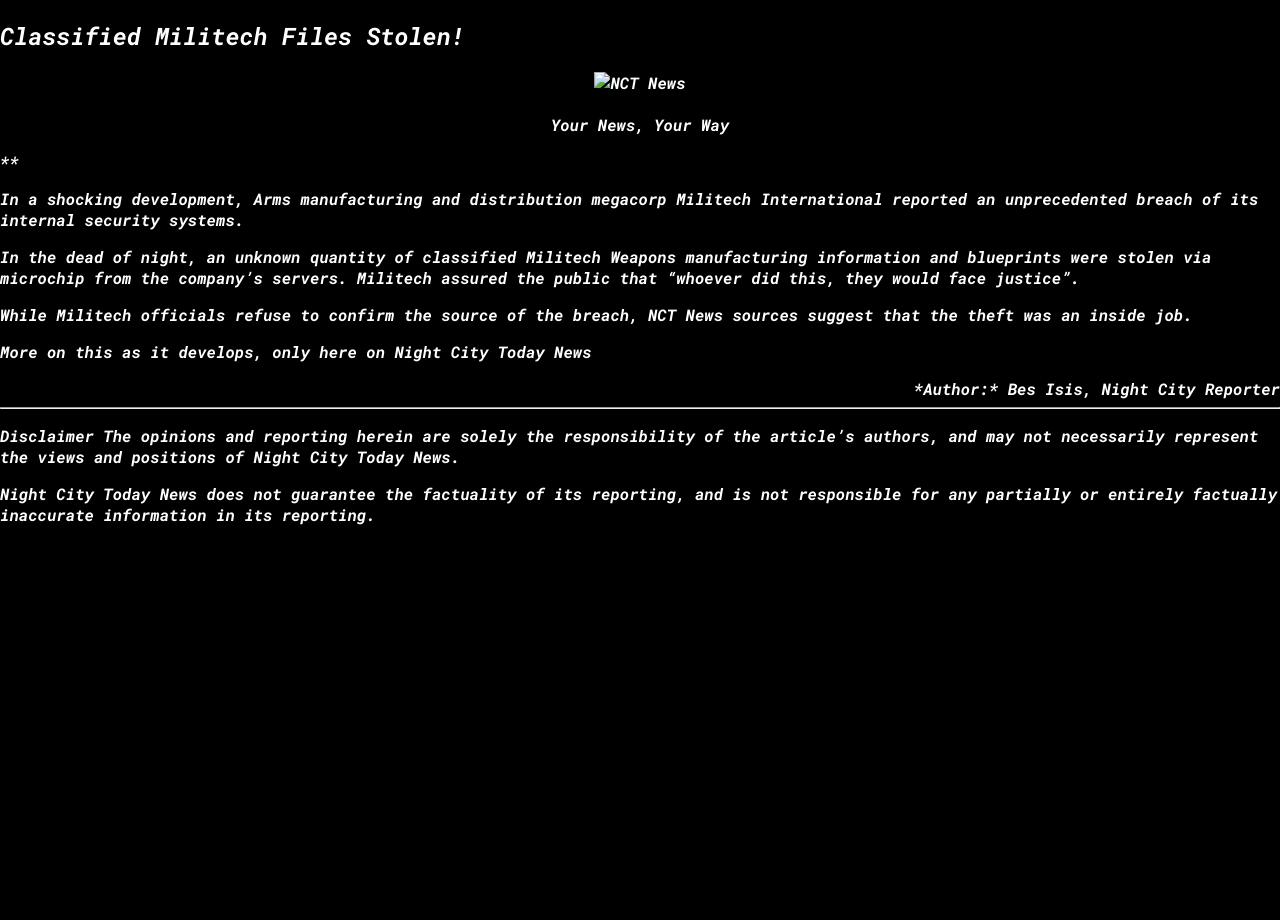
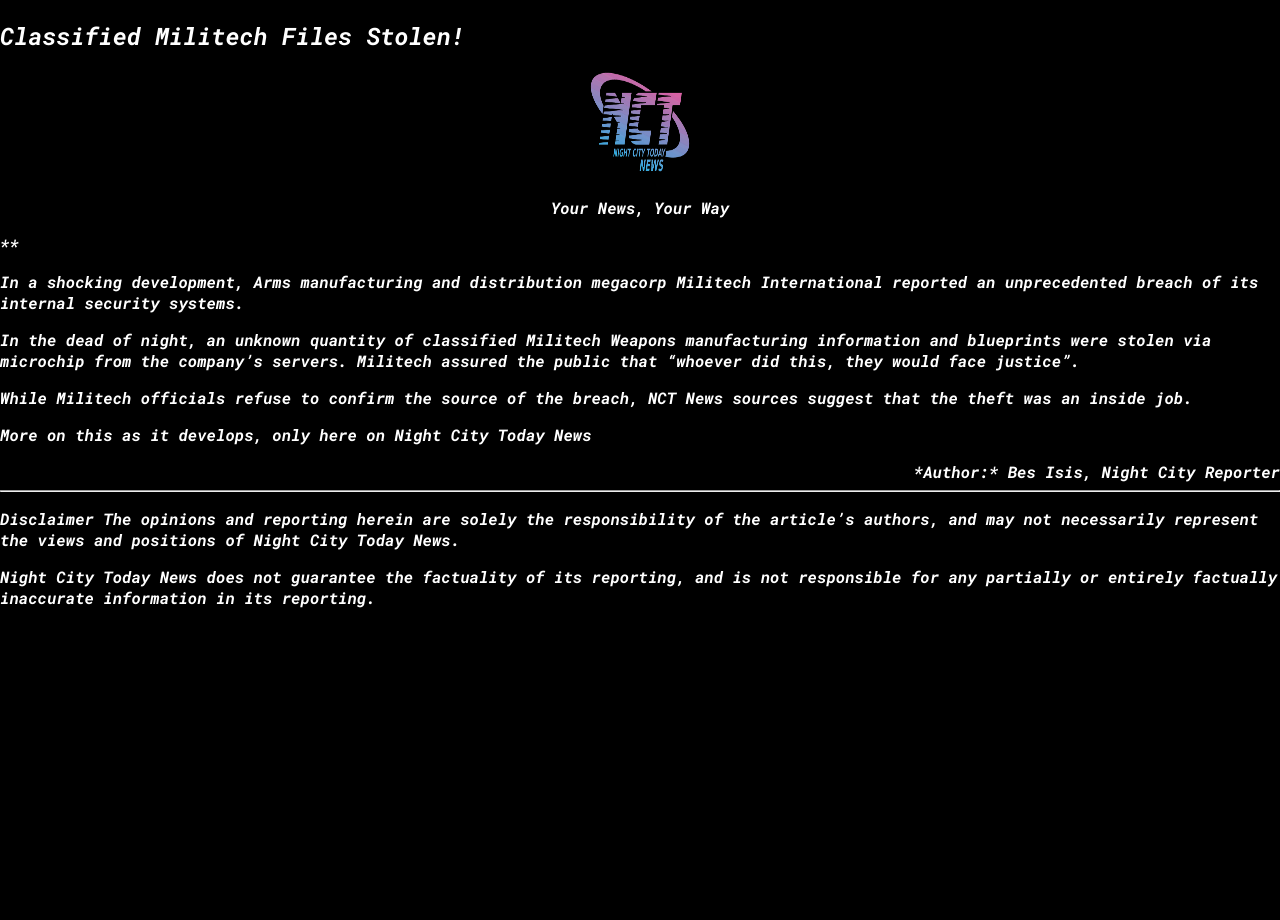
Before and after one commit to Antoine-BL/cyber-punk-blog, a Jekyll site: the page built from _posts/2021-11-30-classified-blueprints-stolen-from-militech-database.markdown, in a window 1280 px wide. Built offline with Jekyll 4.4.1, drawn with Linux system fonts in a browser that asks for light colours; nearby versions of some CDN libraries; some web fonts are replaced; library files that are not in the unit come from our copies.

Commit message:
Updated Classified Blueprints Stolen From Militech Database

```diff
--- a/_posts/2021-11-30-classified-blueprints-stolen-from-militech-database.markdown
+++ b/_posts/2021-11-30-classified-blueprints-stolen-from-militech-database.markdown
@@ -11,7 +11,7 @@ layout: post
 ---
 
 <div style="text-align: center">
-<img src="" width="100" height="100" alt="NCT News"><br>
+<img src="/uploads/CPRED_Night_City_Today_News_Logo.png" width="100" height="100" alt="NCT News"><br>
 <br>
 <i><b>Your</b> News, <b>Your</b> Way</i>
 </div>
```
